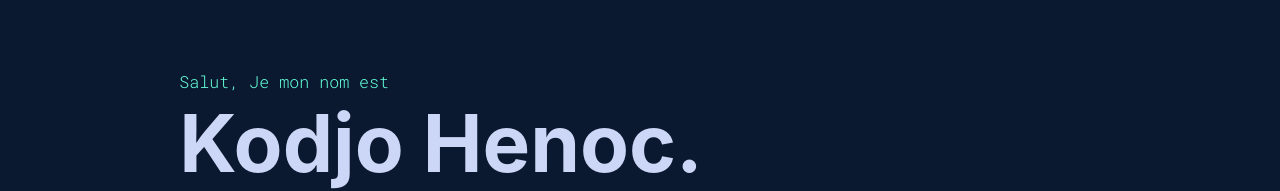
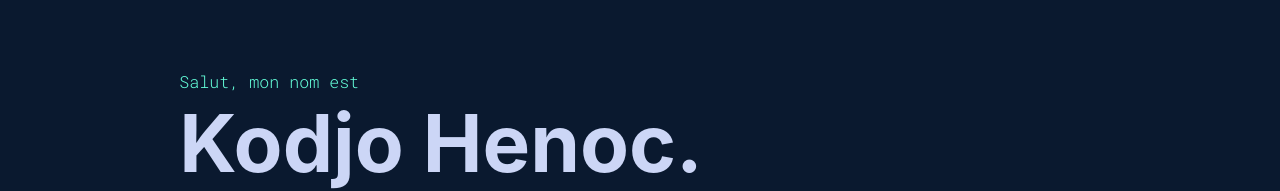
Before and after one commit to henoceli3/v1_portfolio_kodjo_henoc, a Next.js app: page / in a window 1280 px wide. Shown: the part 192-383 px from the top of the page. Built offline with nearby package versions, Linux system fonts and the light colour scheme.

Commit message:
debug_05

```diff
--- a/src/components/sections/FirstMessage.js
+++ b/src/components/sections/FirstMessage.js
@@ -19,7 +19,7 @@ const FirstMessage = () => {
             fontFamily={theme.fontSans}
             fontSize={"smaller"}
           >
-            Salut, Je mon nom est
+            Salut, mon nom est
           </Text>
           <Heading
             color={theme.lightestSlate}
```
